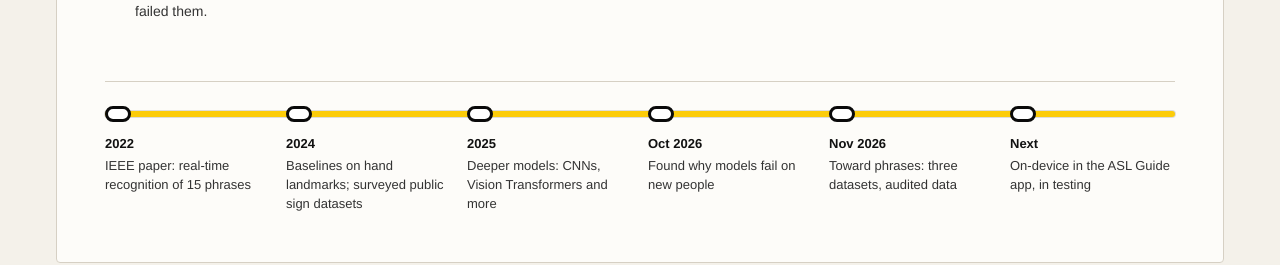
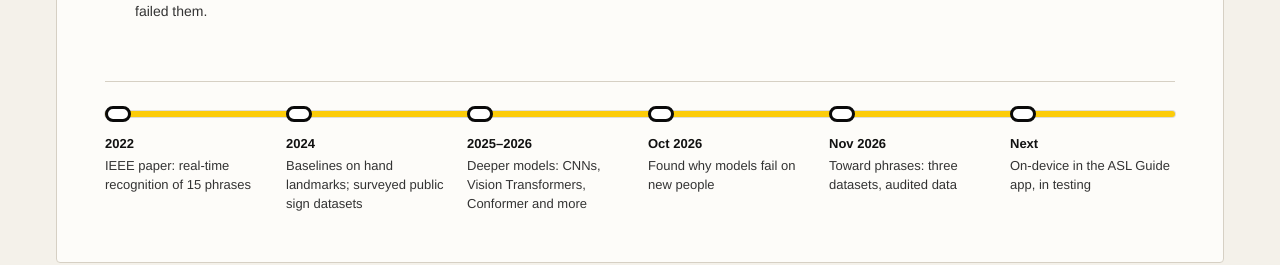
Before and after one commit to shravnchandr/shravnchandr.github.io, a plain HTML site: page index.html in a window 1280 px wide. Shown: the part 7240-7505 px from the top of the page. Drawn offline with Linux system fonts and the light colour scheme.

Commit message:
copy: deeper-models station spans 2025–2026 and includes Conformer; résumé Stage 1 matches
Co-Authored-By: Claude Opus 5.5 <noreply@anthropic.com>

```diff
--- a/html/research.html
+++ b/html/research.html
@@ -46,7 +46,7 @@
                 <ol class="v2-research-line" aria-label="The line so far">
                     <li><span class="v2-rl-when">2022</span><span class="v2-rl-what">IEEE paper: real-time recognition of 15 phrases</span></li>
                     <li><span class="v2-rl-when">2024</span><span class="v2-rl-what">Baselines on hand landmarks; surveyed public sign datasets</span></li>
-                    <li><span class="v2-rl-when">2025</span><span class="v2-rl-what">Deeper models: CNNs, Vision Transformers and more</span></li>
+                    <li><span class="v2-rl-when">2025–2026</span><span class="v2-rl-what">Deeper models: CNNs, Vision Transformers, Conformer and more</span></li>
                     <li><span class="v2-rl-when">Oct 2026</span><span class="v2-rl-what">Found why models fail on new people</span></li>
                     <li><span class="v2-rl-when">Nov 2026</span><span class="v2-rl-what">Toward phrases: three datasets, audited data</span></li>
                     <li><span class="v2-rl-when">Next</span><span class="v2-rl-what">On-device in the ASL Guide app, in testing</span></li>
```
Also changed, not shown: 1 other file.
